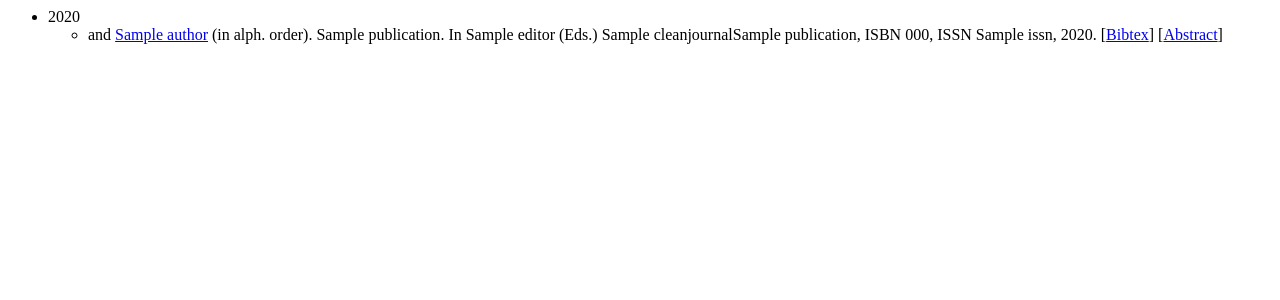
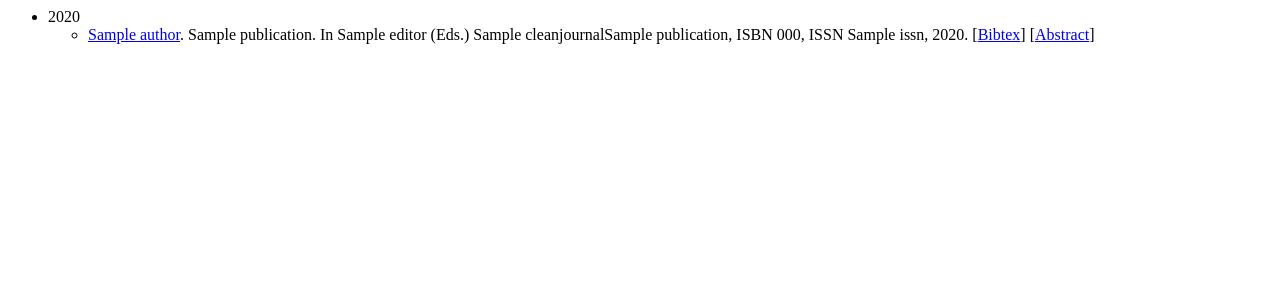
Before and after one commit to jalopez/aigapages, a Django app: template bib/templates/by_year.html in a window 1280 px wide. Shown: the top 300 px of the page. Run offline with Django 3.2, Linux system fonts and the light colour scheme; the template is opened without the code that fills it: most values are stand-ins (such as "Sample title", 1, 10 or a date in 2020).

Commit message:
Bug fix: algunas publicaciones se imprimían mal

```diff
--- a/bib/templates/by_year.html
+++ b/bib/templates/by_year.html
@@ -14,15 +14,18 @@
 			   <a href="{{ author.homepage }}" target="_parent">{{ author.cleanname|encode }}</a>{% comment %}
 			{% endcomment %}{% else %}{{ author.cleanname|encode }}{% endif %},
 	        {% else %}
+		{% if not forloop.first %}
 	        {% trans "and" %}
+		{% endif %}
 		 	{% if author.homepage %}
 			   <a href="{{ author.homepage }}" target="_parent">{{ author.cleanname|encode }}</a>{% comment %}
-			{% endcomment %}{% else %}{{ author.cleanname|encode }}{% endif %}
-			({% trans "in alph. order" %}).
+			{% endcomment %}{% else %}{{ author.cleanname|encode }}{% endif %}{% comment %}
+			{% endcomment %}{% if not forloop.first %}
+			({% trans "in alph. order" %}){% endif %}.
 	        {% endif %}
         {% endfor %}
       </span>
-      <span class="paperTitle">{{ pub.cleantitle }}</span>. {% trans "In" %}
+      <span class="paperTitle">{{ pub.cleantitle }}</span>. {% if pub.cleanjournal or pub.booktitle %} {% trans "In" %}{% endif %}
       {% if pub.editor_list %}
          <span class="authors">
 	 {% for ed in pub.editor_list %}
@@ -34,7 +37,7 @@
       {% if pub.cleanjournal %}<span class="publiTitle">{{ pub.cleanjournal }}</span>{% endif %}{% comment %}
 {% endcomment %}{% if pub.booktitle %}<span class="conference">{{ pub.booktitle }}</span>{% endif %}{% comment %}
 {% endcomment %}{% if pub.isbn %}, ISBN {{ pub.isbn }}{% endif %}{% comment %}
-{% endcomment %}{% if pub.issn %}, ISSN {{ pub.issn }}{% endif %},
+{% endcomment %}{% if pub.issn %}, ISSN {{ pub.issn }}{% endif %}{% if pub.cleanjournal or pub.booktitle %},{% endif %}
       <span class="date">{% if pub.month %}{% trans pub.cleanmonth %} {% endif %}{{ pub.year }}</span>.
       {% url aigapages.bib.views.view_bibtex pub.pub_id as bibtex_url %}
       <span class="links">[<a href="javascript:open_url('{{ bibtex_url }}')">Bibtex</a>]</span>
```
